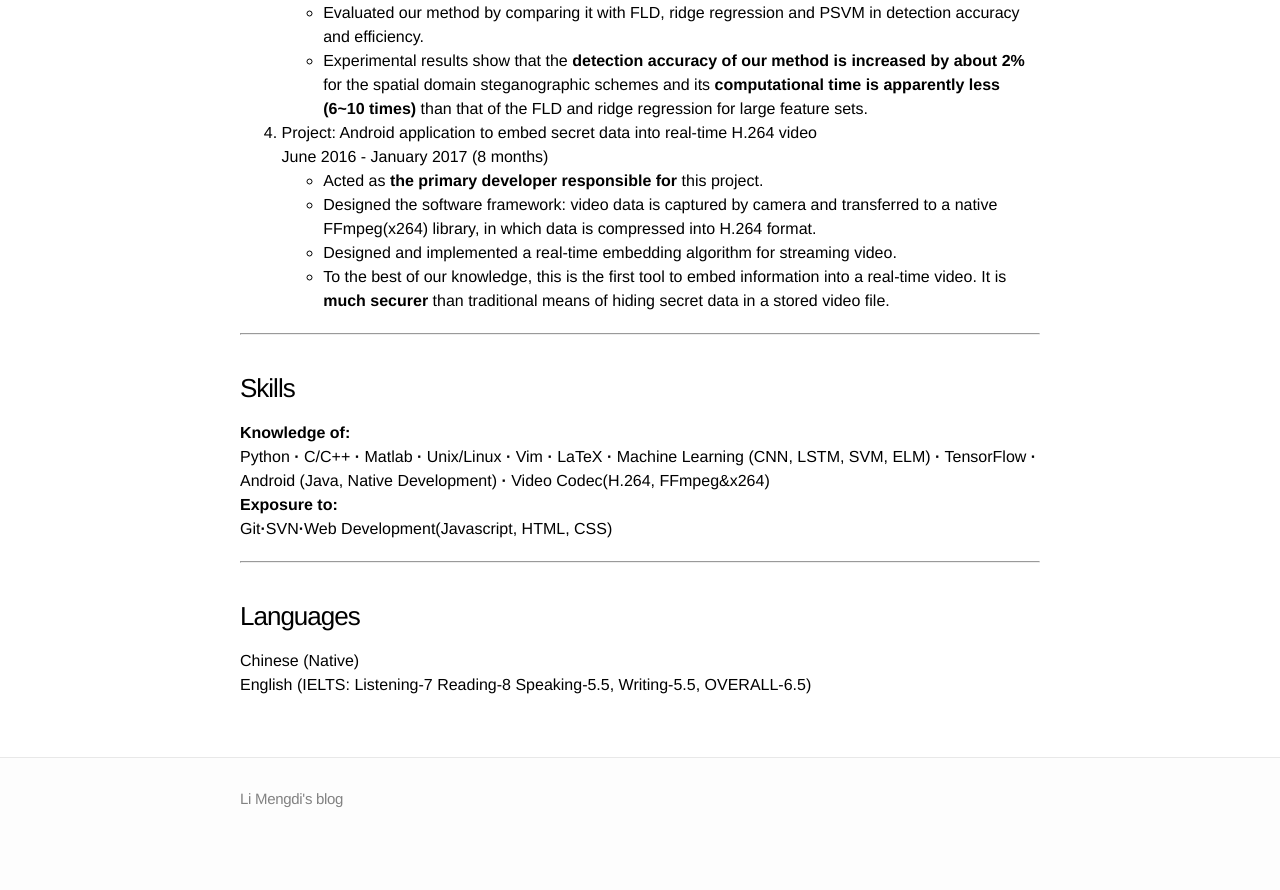
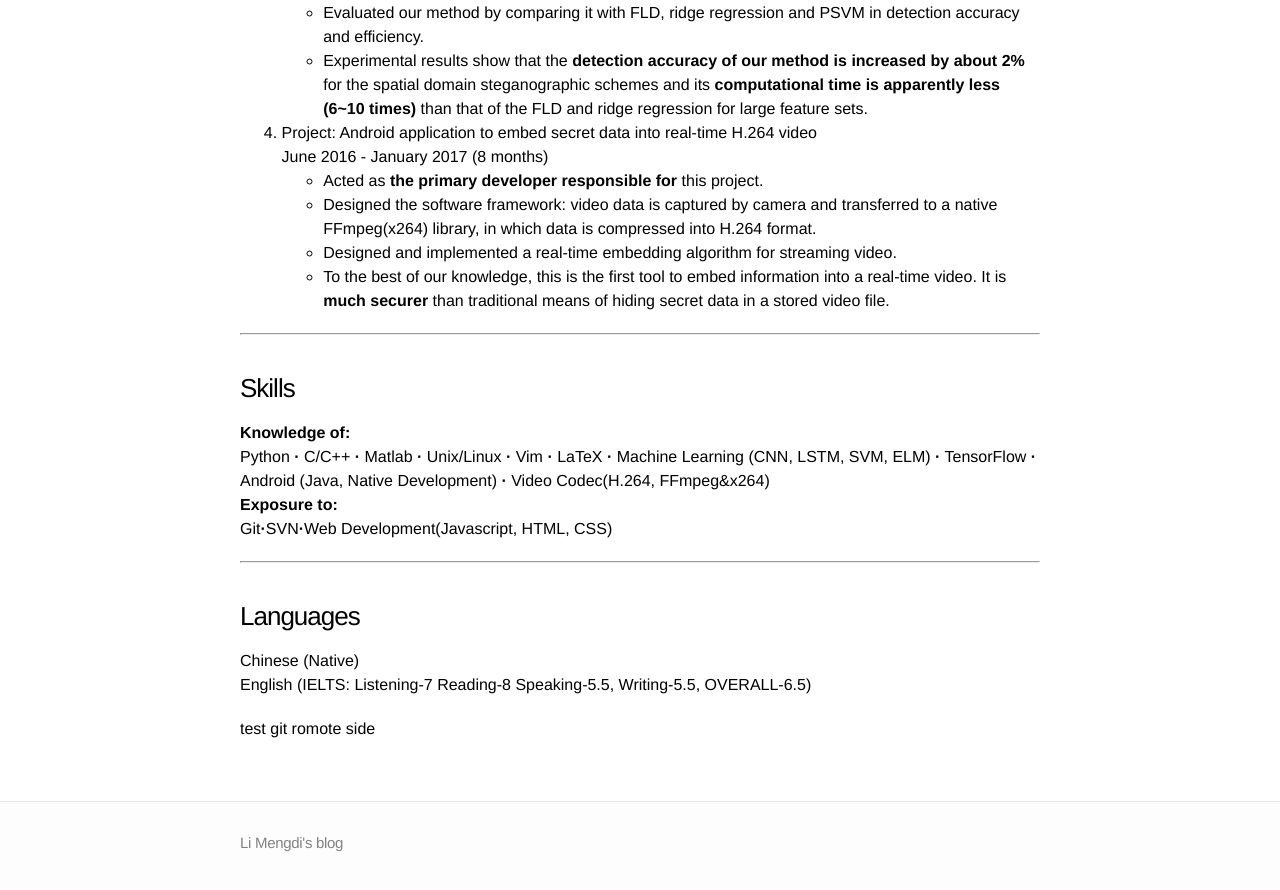
Before and after one commit to bknieven/bknieven.github.io, a Jekyll site: the page built from Resume.md, in a window 1280 px wide and 900 px high, scrolled down 1913 px. Shown: the top 890 px of the window. Built offline with Jekyll 4.4.1, drawn with Linux system fonts in a browser that asks for light colours; before the commit the page ends 2769 px from its top, so only the background shows below that.

Commit message:
Update Resume.md

```diff
--- a/Resume.md
+++ b/Resume.md
@@ -96,3 +96,5 @@ Git**·**SVN**·**Web Development(Javascript, HTML, CSS)
 ### Languages
 Chinese (Native)<br/>
 English (IELTS: Listening-7 Reading-8 Speaking-5.5, Writing-5.5, OVERALL-6.5)
+
+test git romote side
```
